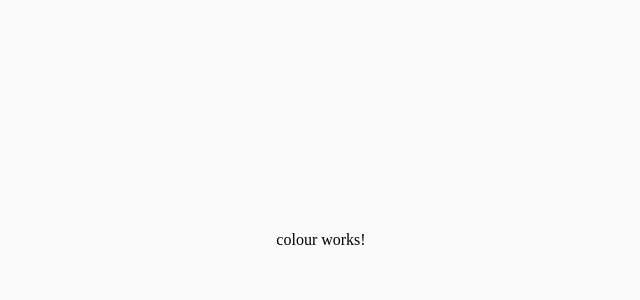
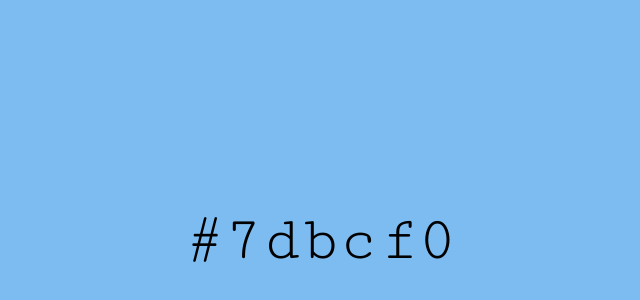
Before and after one commit to jthomas1/schemer, an Angular app: page / in a window 1280 px wide. Shown: the part 160-460 px from the top of the page, without its empty margins (319-959 px from the left). Built offline with nearby package versions, Linux system fonts and the light colour scheme.

Commit message:
created colour service

```diff
--- a/src/app/app.component.html
+++ b/src/app/app.component.html
@@ -1,3 +1,3 @@
-<div id="container">
+<main>
     <app-colour></app-colour>
-</div>
+</main>
--- a/src/app/app.module.ts
+++ b/src/app/app.module.ts
@@ -5,6 +5,7 @@ import { HttpModule } from '@angular/http';
 
 import { AppComponent } from './app.component';
 import { ColourComponent } from './colour/colour.component';
+
 
 @NgModule({
   declarations: [
--- a/src/app/colour/colour.component.css
+++ b/src/app/colour/colour.component.css
@@ -0,0 +1,14 @@
+.colour-container {
+  height: 100%;
+  display: flex;
+  flex-direction: row;
+  align-items: center;
+  justify-content: center;
+  transition: 0.3s;
+}
+
+.colour-code {
+  font-family: 'Cutive Mono', monospace;
+  font-size: 4rem;
+  transition: 0.3s;
+}
--- a/src/app/colour/colour.component.html
+++ b/src/app/colour/colour.component.html
@@ -1,3 +1,5 @@
-<p>
-  colour works!
-</p>
+<div class="colour-container" (click)="changeColour()" [style.background-color]="hexString">
+  <p class="colour-code" [style.color]="textColour">
+    {{hexString}}
+  </p>
+</div>
--- a/src/app/colour/colour.component.ts
+++ b/src/app/colour/colour.component.ts
@@ -1,15 +1,37 @@
 import { Component, OnInit } from '@angular/core';
+import { ColourService } from './colour.service';
 
 @Component({
   selector: 'app-colour',
   templateUrl: './colour.component.html',
-  styleUrls: ['./colour.component.css']
+  styleUrls: ['./colour.component.css'],
+  providers: [ColourService]
 })
 export class ColourComponent implements OnInit {
 
-  constructor() { }
+  constructor(private colourService: ColourService) { }
+
+  hexString: String;
+  textColour: String;
 
   ngOnInit() {
+    this.hexString = this.colourService.getRandomHex();
+    this.setTextColour();
+  }
+
+  changeColour(event): void {
+    this.hexString = this.colourService.getRandomHex();
+    this.setTextColour();
+  }
+
+  setTextColour(): void {
+    let brightness = this.colourService.getBrightness(this.hexString);
+
+    if (brightness > 125) {
+      this.textColour = 'black';
+    } else {
+      this.textColour = 'white';
+    }
   }
 
 }
--- /dev/null
+++ b/src/app/colour/colour.service.ts
@@ -0,0 +1,60 @@
+import { Injectable } from '@angular/core';
+
+@Injectable()
+export class ColourService {
+
+  constructor() { }
+
+  private getRandom(min, max): Number {
+    return Math.floor(Math.random() * (max - min)) + min;
+  }
+
+  private hex2rgb(hex): Number[] {
+    var rgbHex = [
+        hex.slice(0, 2),
+        hex.slice(2, 4),
+        hex.slice(4, 6)
+    ];
+    var rgbDec = [];
+
+    rgbHex.forEach(function(item, index) {
+        var dec1 = parseInt(item.charAt(0), 16) * 16;
+        var dec2 = parseInt(item.charAt(1), 16);
+        rgbDec[index] = dec1 + dec2;
+    });
+
+    return rgbDec;
+  }
+
+  private dec2Hex(dec): String {
+    var hex = dec.toString(16);
+    return hex.length == 1 ? "0" + hex : hex;
+  }
+
+  private rgb2hex(r, g, b): String {
+    return '#' + this.dec2Hex(r) + this.dec2Hex(g) + this.dec2Hex(b);
+  }
+
+  /*
+  * brightness  = sqrt( .299*R2 + .587*G2 + .114*B2 );
+  * from here: alienryderflex.com/hsp.html
+  */
+  getBrightness(colour): Number {
+      if (typeof colour === 'string') {
+          if (colour.length === 7 && colour.charAt(0) === '#') {
+              colour = colour.substring(1);
+          }
+
+          colour = this.hex2rgb(colour);
+      }
+      return Math.round(
+              Math.sqrt(
+                (Math.pow(colour[0], 2) * 0.299) +
+                (Math.pow(colour[1], 2) * 0.587) +
+                (Math.pow(colour[2], 2) * 0.114)));
+  }
+
+  getRandomHex(): String {
+    return this.rgb2hex(this.getRandom(0, 255), this.getRandom(0, 255), this.getRandom(0, 255));
+  }
+}
--- a/src/styles.css
+++ b/src/styles.css
@@ -7,19 +7,7 @@ html, body {
   font-size: 16px;
 }
 
-#container {
+main {
   height: 100%;
   width: 100%;
-  display: flex;
-  flex-direction: row;
-  align-items: center;
-  justify-content: center;
-  background-color: #fafafa;
-  transition: 0.3s;
 }
-
-.colour-code {
-  font-family: 'Cutive Mono', monospace;
-  font-size: 4rem;
-  transition: 0.3s;
-}
```
Also changed, not shown: 1 other file (tests, documents, lock files or other folders).
